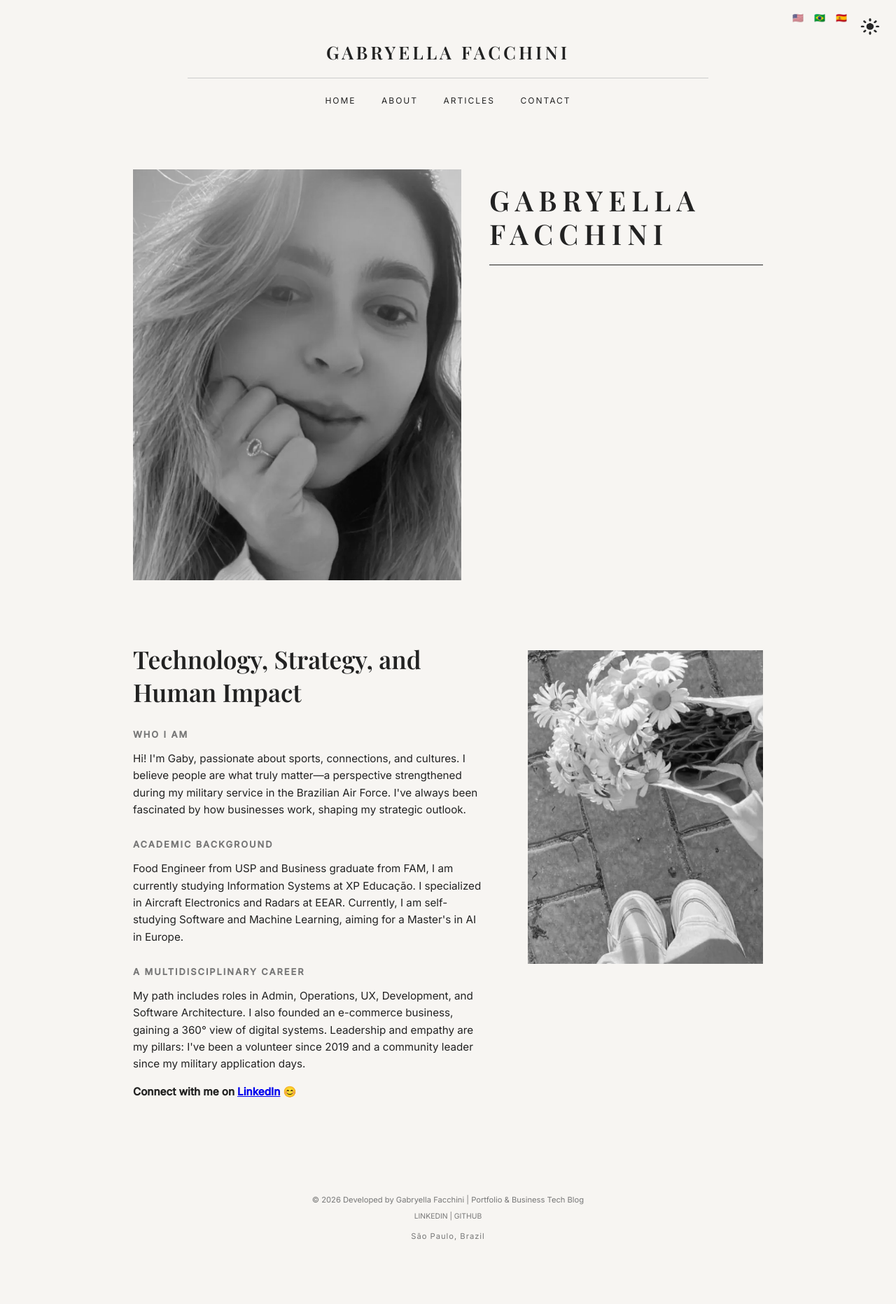
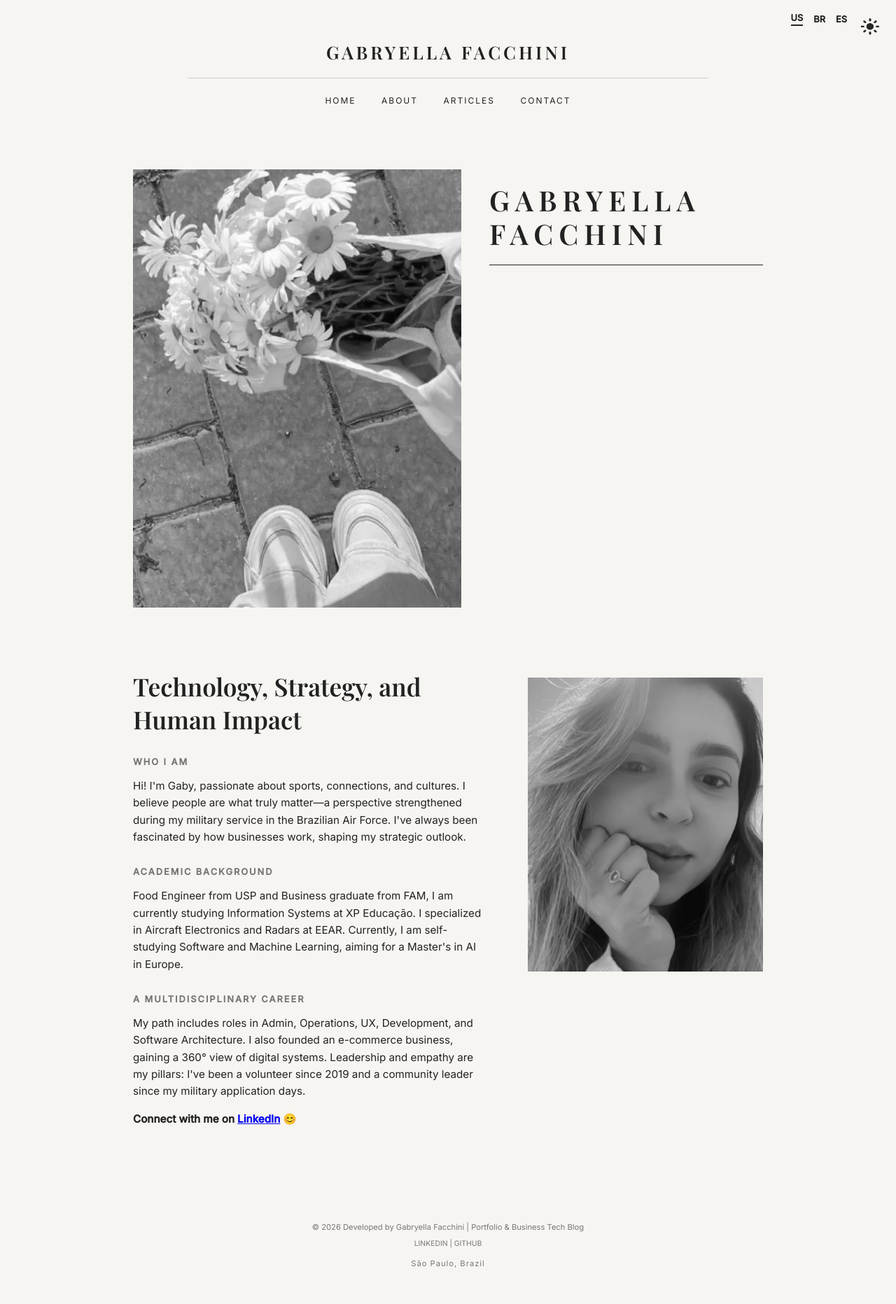
Before and after one commit to gabyfachini/gabyfachini.github.io, a Jekyll site: the page built from about.html, in a window 1280 px wide. Shown: the whole page at 70% size. Built offline with Jekyll 4.4.1, drawn with Linux system fonts in a browser that asks for light colours; before the commit the page ends 1824 px from its top, so only the background shows below that.

Commit message:
Update language switcher and swap about images
Replace flag emojis with textual language labels (US/BR/ES) and add conditional "active" class logic in the default layout to indicate current language. Swap the about page hero/side image sources to correct main/side placement. Add CSS to style the active language link (underline and color) and tweak hover rules. These changes improve accessibility and visual indication of the selected language.

```diff
--- a/_layouts/default.html
+++ b/_layouts/default.html
@@ -12,10 +12,16 @@
 <body>
 
 <div class="language-switcher">
-  <a href="{{ '/' | relative_url }}" title="English">&#127482;&#127480;</a>
-  <a href="{{ '/pt/' | relative_url }}" title="Português">&#127463;&#127479;</a>
-  <a href="{{ '/es/' | relative_url }}" title="Español">&#127466;&#127480;</a>
+  <a href="{{ '/' | relative_url }}"
+     class="{% if page.lang == 'en' %}active{% endif %}" title="English">US</a>
+
+  <a href="{{ '/pt/' | relative_url }}"
+     class="{% if page.lang == 'pt' %}active{% endif %}" title="Português">BR</a>
+
+  <a href="{{ '/es/' | relative_url }}"
+     class="{% if page.lang == 'es' %}active{% endif %}" title="Español">ES</a>
 </div>
+
 <header class="site-header">
   <h1 class="logo">GABRYELLA FACCHINI</h1>
   <hr>
--- a/about.html
+++ b/about.html
@@ -7,7 +7,7 @@ title: About Me
 <article class="about-page">
   <section class="about-header">
     <div class="about-hero-img">
-      <img src="/assets/img/about-main.webp" alt="Gabryella Facchini">
+      <img src="/assets/img/about-side.webp" alt="Gabryella Facchini">
     </div>
     <div class="about-brand">
       <h1>GABRYELLA<br>FACCHINI</h1>
@@ -38,7 +38,7 @@ title: About Me
     </div>
 
     <div class="image-column">
-      <img src="/assets/img/about-side.webp" alt="Flowers" class="side-img">
+      <img src="/assets/img/about-main.webp" alt="Flowers" class="side-img">
     </div>
   </section>
 </article>
--- a/assets/css/style.css
+++ b/assets/css/style.css
@@ -296,3 +296,10 @@ img:hover {
   transform: scale(1.1);
   color: var(--muted);
 }
+
+/* Estilo para a linguagem ativa */
+.language-switcher a.active {
+  border-bottom: 2px solid var(--text); /* Cria a linha embaixo */
+  padding-bottom: 2px; /* Espaço entre a letra e a linha */
+  color: var(--text); /* Garante que a cor seja a principal */
+}
```
